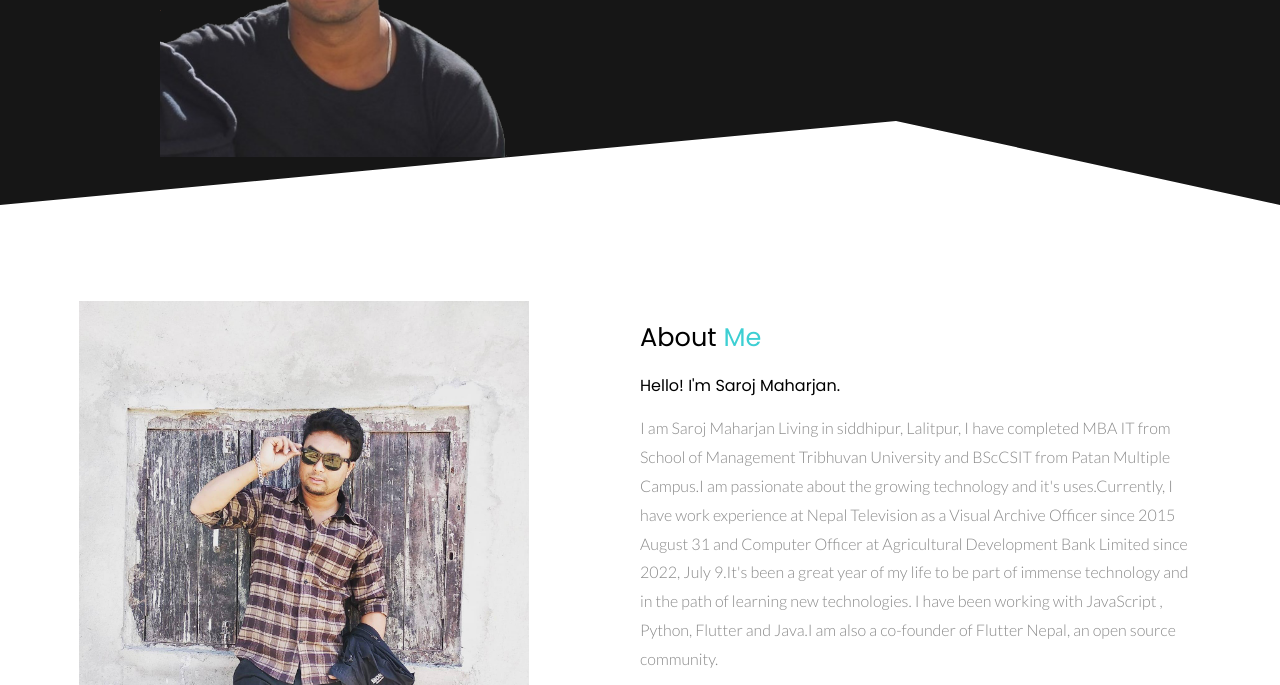
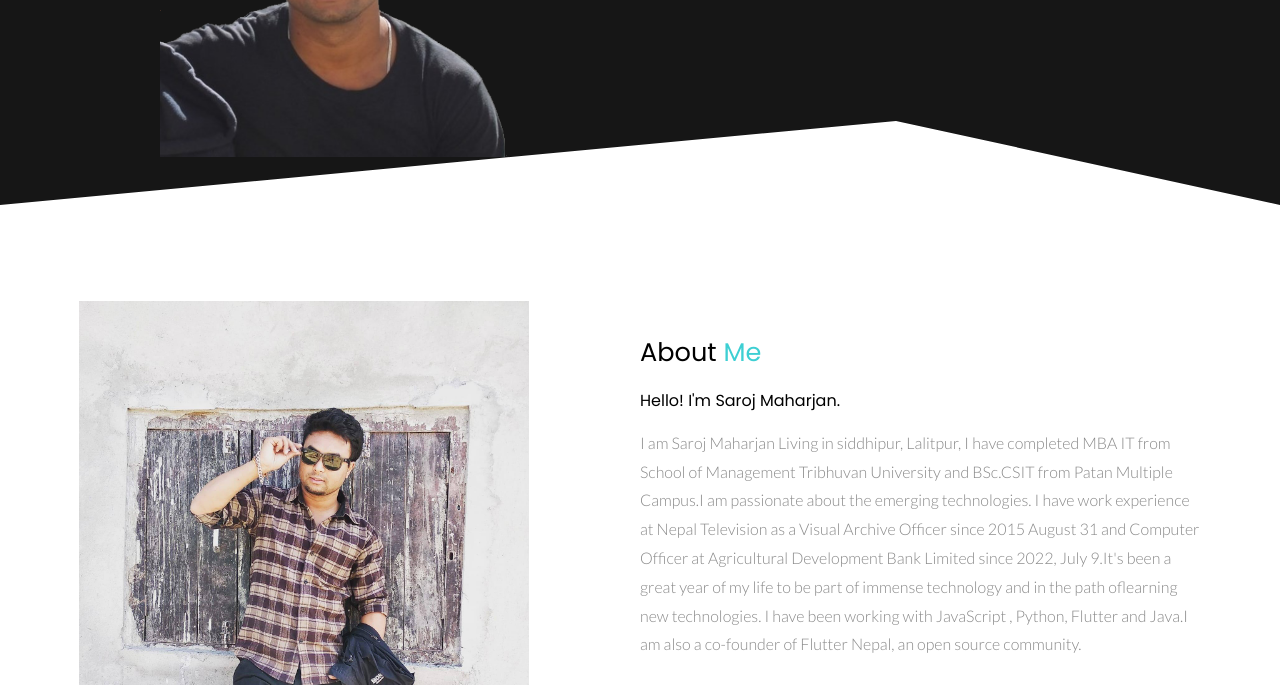
Before and after one commit to saroj-itexpert/saroj-itexpert.github.io, a plain HTML site: page docs/index.html in a window 1280 px wide. Shown: the part 442-1127 px from the top of the page. Drawn offline with Linux system fonts and the light colour scheme; no server answers.

Commit message:
Update index.html

```diff
--- a/docs/index.html
+++ b/docs/index.html
@@ -67,19 +67,18 @@
     <section class="about">
         <div class="container flex items-center">
             <div class="flex-1">
-                <img class="about-me-img" src="./images/dp.jpg" alt="">
+        <img class="about-me-img" src="./images/dp.jpg" alt="">
             </div>
             <div class="flex-1">
                 <h1>About <span>Me</span></h1>
                 <h3>Hello! I'm Saroj Maharjan.</h3>
                 <h5 id="followersInformation"></h5>
                 <p>I am Saroj Maharjan Living in siddhipur, Lalitpur, I have completed MBA IT from School of Management
-                    Tribhuvan University and BScCSIT from Patan Multiple Campus.I am passionate about the growing technology
-                    and it's uses.Currently, I have work experience at Nepal Television as a Visual Archive Officer since 2015
-                    August 31 and Computer Officer at Agricultural Development Bank Limited since 2022, July 9.It's been a great year of my life to be part of immense technology and in the path of
-                    learning new technologies. I have been working with JavaScript , Python, Flutter and Java.I am also
-                    a co-founder
-                    of Flutter Nepal, an open source community.</p>
+                    Tribhuvan University and BSc.CSIT from Patan Multiple Campus.I am passionate about the emerging technologies.
+                    I have work experience at Nepal Television as a Visual Archive Officer since 2015
+                    August 31 and Computer Officer at Agricultural Development Bank Limited since 2022, July 9.It's been a great
+                    year of my life to be part of immense technology and in the path oflearning new technologies. I have been working
+                    with JavaScript , Python, Flutter and Java.I am also a co-founder of Flutter Nepal, an open source community.</p>
                 <div class="social">
                     <a href="#"><i class="fab fa-facebook-f"></i></a>
                     <a href="#"><i class="fab fa-github"></i></a>
```
